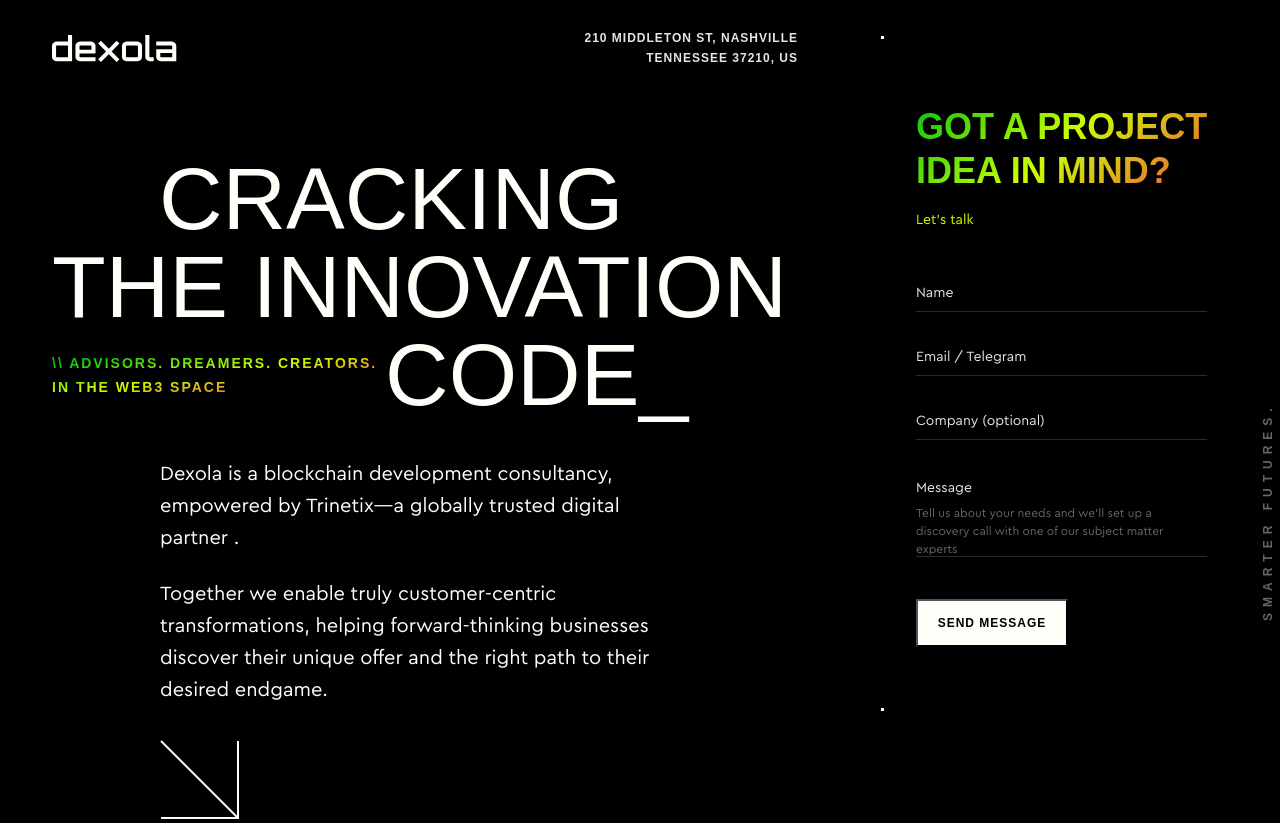
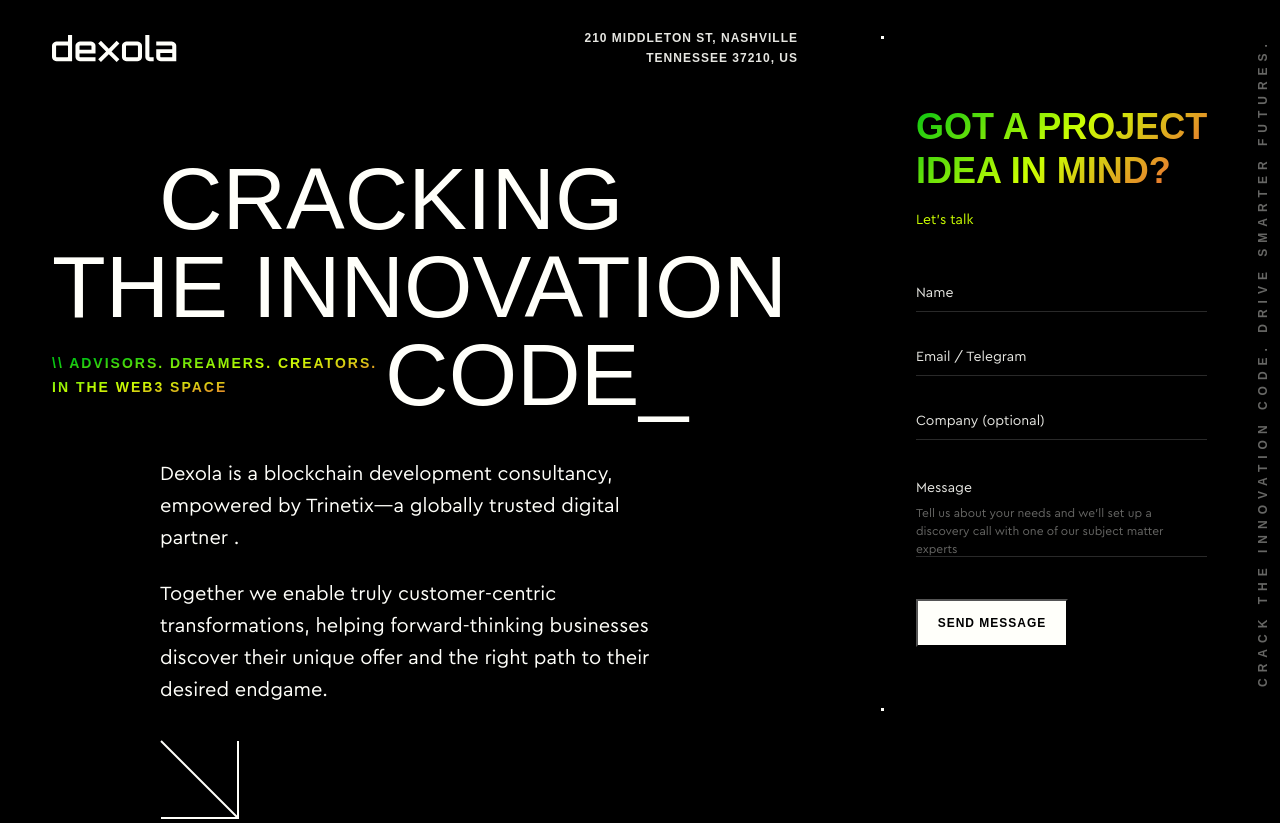
Before and after one commit to dexolacom/dexola_old, a plain HTML site: page index.html in a window 1280 px wide. Shown: the top 823 px of the page. Drawn offline with Linux system fonts and the light colour scheme; a web font is replaced by a local one.

Commit message:
ADD | 1366 sidebar

```diff
--- a/styles/mediaQueries.css
+++ b/styles/mediaQueries.css
@@ -117,9 +117,9 @@
   }
 
   .sidebar_sidetext {
-    top: 121px;
-    bottom: 147px;
-    right: -18px;
+    top: 0px;
+    bottom: 81px;
+    right: 7px;
   }
 
   .top_dot {
```
